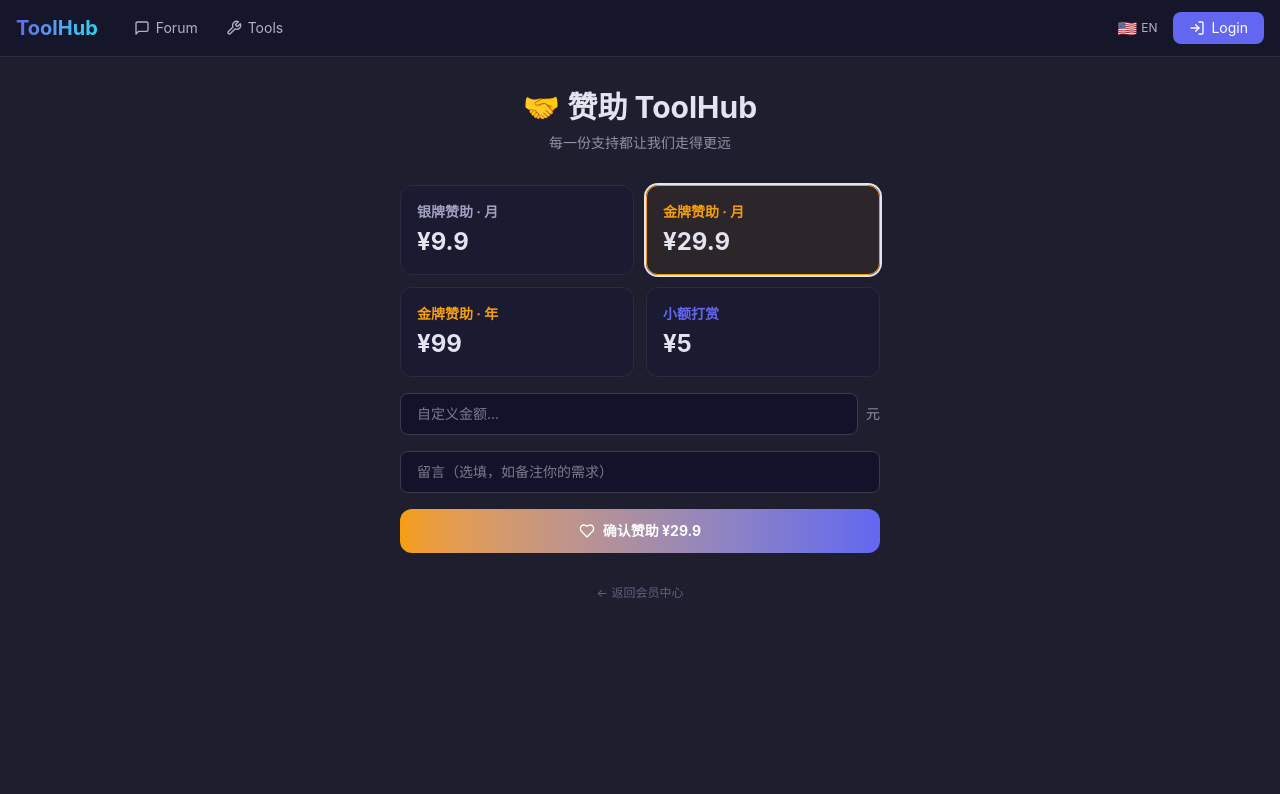
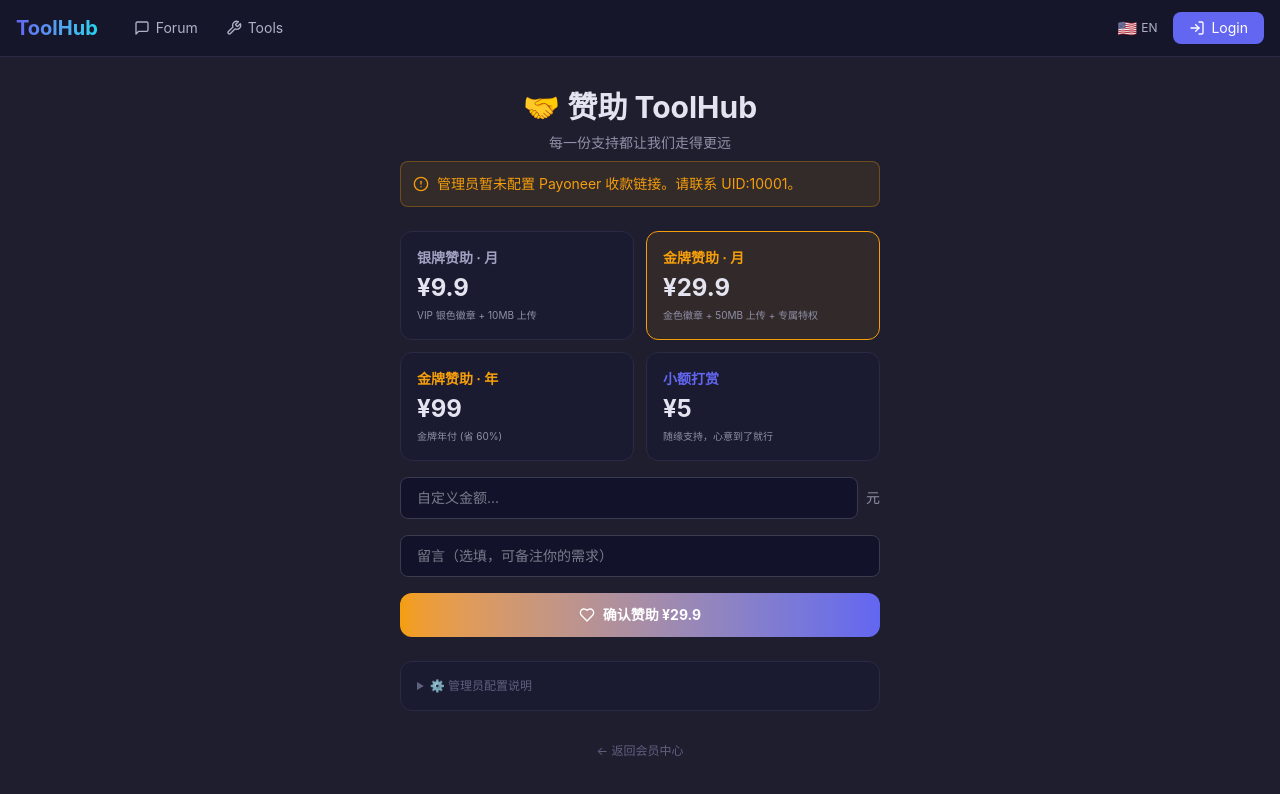
Before and after one commit to linbeiganlinniang/toolhub, a Next.js app: page /sponsor in a window 1280 px wide. Shown: the top 794 px of the page. Built offline with nearby package versions, Linux system fonts and the light colour scheme; no server answers.

Commit message:
Payoneer赞助付款(替换Stripe)+Payoneer收款链接配置

```diff
--- a/src/app/sponsor/page.tsx
+++ b/src/app/sponsor/page.tsx
@@ -3,15 +3,17 @@
 import { useState } from "react";
 import { supabase } from "@/lib/supabase";
 import { useAuth } from "@/lib/auth";
-import { Crown, Heart, Copy, Check } from "lucide-react";
+import { Crown, Heart, Copy, Check, ExternalLink, AlertCircle } from "lucide-react";
 import Link from "next/link";
 
 const PLANS = [
-  { amount: 9.9, name: "银牌赞助 · 月", level: 2, color: "#a0a0c0" },
-  { amount: 29.9, name: "金牌赞助 · 月", level: 3, color: "#f59e0b" },
-  { amount: 99, name: "金牌赞助 · 年", level: 3, color: "#f59e0b" },
-  { amount: 5, name: "小额打赏", level: 0, color: "#6366f1" },
+  { amount: 9.9, name: "银牌赞助 · 月", level: 2, desc: "VIP 银色徽章 + 10MB 上传", color: "#a0a0c0" },
+  { amount: 29.9, name: "金牌赞助 · 月", level: 3, desc: "金色徽章 + 50MB 上传 + 专属特权", color: "#f59e0b" },
+  { amount: 99, name: "金牌赞助 · 年", level: 3, desc: "金牌年付 (省 60%)", color: "#f59e0b" },
+  { amount: 5, name: "小额打赏", level: 0, desc: "随缘支持，心意到了就行", color: "#6366f1" },
 ];
+
+const PAYONEER_LINK = process.env.NEXT_PUBLIC_PAYONEER_LINK || "https://payoneer.com";
 
 export default function SponsorPage() {
   const { user, profile } = useAuth();
@@ -22,36 +24,58 @@
   const [copied, setCopied] = useState(false);
 
   const uid = profile?.display_id || 0;
-  const payNote = `UID:${uid} ${profile?.username || ""}`;
+  const payNote = `ToolHub-UID${uid}`;
+  const finalAmount = amount || parseInt(customAmount) || 0;
 
   async function handlePaid() {
     if (!user) return;
-    await supabase.from("sponsors").insert({ user_id: user.id, amount: amount || parseInt(customAmount) || 0, message: message.trim() });
+    await supabase.from("sponsors").insert({
+      user_id: user.id,
+      amount: finalAmount,
+      message: message.trim(),
+    });
     setStep("done");
   }
 
   return (
     <div className="max-w-lg mx-auto px-4 py-8 animate-fade-in">
       <h1 className="text-3xl font-bold text-center mb-2">🤝 赞助 ToolHub</h1>
-      <p className="text-sm text-[#9090a8] text-center mb-8">每一份支持都让我们走得更远</p>
+      <p className="text-sm text-[#9090a8] text-center mb-2">每一份支持都让我们走得更远</p>
+      {!PAYONEER_LINK || PAYONEER_LINK === "https://payoneer.com" ? (
+        <div className="bg-[#f59e0b]/10 border border-[#f59e0b]/30 rounded-lg p-3 mb-6 flex items-start gap-2 text-sm text-[#f59e0b]">
+          <AlertCircle size={16} className="mt-0.5 flex-shrink-0" />
+          <span>管理员暂未配置 Payoneer 收款链接。请联系 UID:10001。</span>
+        </div>
+      ) : null}
 
       {step === "choose" && (
         <div className="space-y-4">
           <div className="grid grid-cols-2 gap-3">
             {PLANS.map((p, i) => (
-              <button key={i} onClick={() => { setAmount(p.amount); setCustomAmount(""); }} className={`p-4 rounded-xl border text-left transition-all ${amount === p.amount ? "ring-2" : "border-[#2a2a44] hover:border-[#6366f1]"}`} style={{ background: amount === p.amount ? `${p.color}10` : "#1a1a30", borderColor: amount === p.amount ? p.color : undefined }}>
+              <button key={i} onClick={() => { setAmount(p.amount); setCustomAmount(""); }}
+                className="p-4 rounded-xl border text-left transition-all"
+                style={{
+                  background: amount === p.amount ? `${p.color}15` : "#1a1a30",
+                  borderColor: amount === p.amount ? p.color : "#2a2a44",
+                }}>
                 <p className="text-sm font-bold" style={{ color: p.color }}>{p.name}</p>
                 <p className="text-2xl font-bold mt-1">¥{p.amount}</p>
+                <p className="text-[10px] text-[#9090a8] mt-1">{p.desc}</p>
               </button>
             ))}
           </div>
           <div className="flex items-center gap-2">
-            <input type="number" value={customAmount} onChange={(e) => { setCustomAmount(e.target.value); setAmount(0); }} className="flex-1 bg-[#12122a] border border-[#3a3a50] rounded-lg px-4 py-2.5 text-sm focus:outline-none focus:border-[#6366f1]" placeholder="自定义金额..." min={1} />
+            <input type="number" value={customAmount} onChange={(e) => { setCustomAmount(e.target.value); setAmount(0); }}
+              className="flex-1 bg-[#12122a] border border-[#3a3a50] rounded-lg px-4 py-2.5 text-sm focus:outline-none focus:border-[#6366f1]" placeholder="自定义金额..." min={1} />
             <span className="text-sm text-[#9090a8]">元</span>
           </div>
-          <input type="text" value={message} onChange={(e) => setMessage(e.target.value)} className="w-full bg-[#12122a] border border-[#3a3a50] rounded-lg px-4 py-2.5 text-sm focus:outline-none focus:border-[#6366f1]" placeholder="留言（选填，如备注你的需求）" maxLength={100} />
-          <button onClick={() => setStep("pay")} className="w-full py-3 bg-gradient-to-r from-[#f59e0b] to-[#6366f1] text-white rounded-xl font-bold text-sm hover:opacity-90 flex items-center justify-center gap-2">
-            <Heart size={16} /> 确认赞助 ¥{amount || customAmount || 0}
+          <input type="text" value={message} onChange={(e) => setMessage(e.target.value)}
+            className="w-full bg-[#12122a] border border-[#3a3a50] rounded-lg px-4 py-2.5 text-sm focus:outline-none focus:border-[#6366f1]"
+            placeholder="留言（选填，可备注你的需求）" maxLength={100} />
+          <button onClick={() => setStep("pay")}
+            className="w-full py-3 bg-gradient-to-r from-[#f59e0b] to-[#6366f1] text-white rounded-xl font-bold text-sm hover:opacity-90 flex items-center justify-center gap-2"
+            disabled={!PAYONEER_LINK || PAYONEER_LINK === "https://payoneer.com"}>
+            <Heart size={16} /> 确认赞助 ¥{finalAmount}
           </button>
         </div>
       )}
@@ -59,26 +83,36 @@
       {step === "pay" && (
         <div className="text-center space-y-6">
           <div className="bg-[#1a1a30] border border-[#2a2a44] rounded-2xl p-6">
-            <p className="text-sm text-[#9090a8] mb-4">赞助金额 <span className="text-white font-bold text-xl">¥{amount || customAmount}</span></p>
-            <div className="bg-white rounded-xl p-4 inline-block mb-4">
-              <div className="w-48 h-48 bg-[#e0e0e0] rounded-lg flex items-center justify-center text-[#9090a8] text-sm">
-                <div className="text-center">
-                  <p className="text-4xl mb-2">📱</p>
-                  <p>收款码</p>
-                  <p className="text-[10px] mt-1">请用支付宝/微信扫码</p>
-                  <p className="text-[10px] mt-2 text-black font-mono">备注: {payNote}</p>
-                </div>
-              </div>
+            <p className="text-sm text-[#9090a8] mb-4">
+              赞助金额 <span className="text-white font-bold text-xl">¥{finalAmount}</span>
+            </p>
+
+            {/* Payoneer link */}
+            <a href={PAYONEER_LINK} target="_blank" rel="noopener noreferrer"
+              className="block w-full py-4 bg-[#22c55e] text-white rounded-xl font-bold text-sm hover:bg-[#16a34a] transition-colors mb-4 flex items-center justify-center gap-2">
+              <ExternalLink size={16} /> 前往 Payoneer 支付
+            </a>
+
+            <div className="bg-[#12122a] rounded-lg p-4 text-left space-y-3 text-sm">
+              <p className="text-[#c0c0d8] font-medium">📋 支付步骤：</p>
+              <ol className="list-decimal list-inside space-y-2 text-[#9090a8] text-xs">
+                <li>点击上方按钮跳转 Payoneer 支付页面</li>
+                <li>输入金额 <strong className="text-white">USD ${(finalAmount / 7.2).toFixed(2)}</strong>（≈ ¥{finalAmount}）</li>
+                <li>
+                  附言 / 备注填写：
+                  <button onClick={() => { navigator.clipboard.writeText(payNote); setCopied(true); setTimeout(() => setCopied(false), 2000); }}
+                    className="inline-flex items-center gap-1 ml-1 px-2 py-0.5 bg-[#2a2a44] rounded text-[#22d3ee] font-mono hover:bg-[#6366f1] hover:text-white">
+                    {payNote} {copied ? <Check size={12} /> : <Copy size={12} />}
+                  </button>
+                </li>
+                <li>完成支付后回到本页面，点击下方按钮</li>
+              </ol>
             </div>
-            <div className="flex items-center justify-center gap-2 bg-[#12122a] rounded-lg px-3 py-2 text-sm font-mono">
-              <span className="text-[#e0e0f0] text-xs">{payNote}</span>
-              <button onClick={() => { navigator.clipboard.writeText(payNote); setCopied(true); setTimeout(() => setCopied(false), 2000); }} className="text-[#6366f1] hover:text-[#22d3ee]">
-                {copied ? <Check size={14} /> : <Copy size={14} />}
-              </button>
-            </div>
-            <p className="text-[10px] text-[#606080] mt-2">支付时务必填写备注，方便管理员确认</p>
           </div>
-          <button onClick={handlePaid} className="w-full py-3 bg-[#22c55e] text-white rounded-xl font-bold text-sm hover:bg-[#16a34a]">我已完成支付</button>
+          <button onClick={handlePaid}
+            className="w-full py-3 bg-[#6366f1] text-white rounded-xl font-bold text-sm hover:bg-[#4f46e5]">
+            我已完成支付
+          </button>
           <button onClick={() => setStep("choose")} className="text-sm text-[#9090a8] hover:text-white">← 返回选择</button>
         </div>
       )}
@@ -87,10 +121,29 @@
         <div className="text-center bg-[#1a1a30] border border-[#22c55e]/30 rounded-2xl p-8 space-y-4">
           <Crown className="mx-auto text-[#f59e0b]" size={48} />
           <h2 className="text-xl font-bold">感谢你的赞助！</h2>
-          <p className="text-sm text-[#9090a8]">管理员确认后会自动激活你的 VIP 权益，通常 24 小时内生效。</p>
-          <Link href="/vip" className="inline-block px-6 py-2 bg-[#6366f1] text-white rounded-lg text-sm hover:bg-[#4f46e5]">返回会员中心</Link>
+          <p className="text-sm text-[#9090a8]">
+            管理员确认后会自动激活你的 VIP 权益。<br />
+            通常 24 小时内生效。如有疑问请联系 UID:10001。
+          </p>
+          <Link href="/vip" className="inline-block px-6 py-2 bg-[#6366f1] text-white rounded-lg text-sm hover:bg-[#4f46e5]">
+            返回会员中心
+          </Link>
         </div>
       )}
+
+      {/* 管理员说明 */}
+      <details className="mt-6 text-xs text-[#606080] bg-[#1a1a30] border border-[#2a2a44] rounded-xl p-4">
+        <summary className="cursor-pointer hover:text-[#9090a8]">⚙️ 管理员配置说明</summary>
+        <div className="mt-3 space-y-2">
+          <p>设置 Netlify 环境变量 <code className="bg-[#12122a] px-1 rounded text-[#22d3ee]">NEXT_PUBLIC_PAYONEER_LINK</code> 为你的 Payoneer Request Payment 链接：</p>
+          <ol className="list-decimal list-inside space-y-1 ml-2">
+            <li>登录 Payoneer → 收款 → Request a Payment</li>
+            <li>生成付款请求链接</li>
+            <li>粘贴到 Netlify 环境变量中</li>
+            <li>重新部署即可激活赞助按钮</li>
+          </ol>
+        </div>
+      </details>
 
       <p className="text-center text-xs text-[#606080] mt-8">
         <Link href="/vip" className="hover:text-[#9090a8]">← 返回会员中心</Link>
--- a/src/app/vip/page.tsx
+++ b/src/app/vip/page.tsx
@@ -46,7 +46,7 @@
               </ul>
               {tier.price > 0 ? (
                 <Link href="/sponsor" className="w-full py-2.5 rounded-lg text-sm font-medium text-center flex items-center justify-center gap-2" style={{ background: tier.color, color: tier.level === 2 ? "#1a1a2e" : "#fff" }}>
-                  赞助支持 <ArrowRight size={14} />
+                  去赞助 <ArrowRight size={14} />
                 </Link>
               ) : (
                 <button disabled className="w-full py-2.5 bg-[#2a2a44] text-[#9090a8] rounded-lg text-sm">默认等级</button>
@@ -64,8 +64,8 @@
       <div className="bg-[#1a1a30] border border-[#2a2a44] rounded-2xl p-6">
         <h2 className="font-bold text-lg mb-3">❓ 常见问题</h2>
         <div className="space-y-3 text-sm">
-          <details className="text-[#9090a8]"><summary className="cursor-pointer text-[#c0c0d8] hover:text-white">如何支付？</summary><p className="mt-1 ml-4">目前支持支付宝 / 微信扫码支付。赞助页面有收款码。</p></details>
-          <details className="text-[#9090a8]"><summary className="cursor-pointer text-[#c0c0d8] hover:text-white">赞助后如何激活？</summary><p className="mt-1 ml-4">赞助时备注你的 UID，管理员手动激活。或联系管理员。</p></details>
+          <details className="text-[#9090a8]"><summary className="cursor-pointer text-[#c0c0d8] hover:text-white">如何支付？</summary><p className="mt-1 ml-4">通过 Payoneer 全球收款。赞助页面 → Payoneer 链接 → 用信用卡 / 银行卡支付。支持全球货币。</p></details>
+          <details className="text-[#9090a8]"><summary className="cursor-pointer text-[#c0c0d8] hover:text-white">赞助后如何激活？</summary><p className="mt-1 ml-4">支付时备注你的 UID，管理员 24 小时内确认激活。或联系 UID:10001。</p></details>
           <details className="text-[#9090a8]"><summary className="cursor-pointer text-[#c0c0d8] hover:text-white">可以退款吗？</summary><p className="mt-1 ml-4">赞助即支持，原则上不退款。如有特殊情况请联系。</p></details>
           <details className="text-[#9090a8]"><summary className="cursor-pointer text-[#c0c0d8] hover:text-white">赞助的钱花在哪里？</summary><p className="mt-1 ml-4">服务器费用、域名、API 调用费、功能开发和日常维护。</p></details>
         </div>
```
Also changed, not shown: scripts/post-changelog.js (+2 -2 lines).
